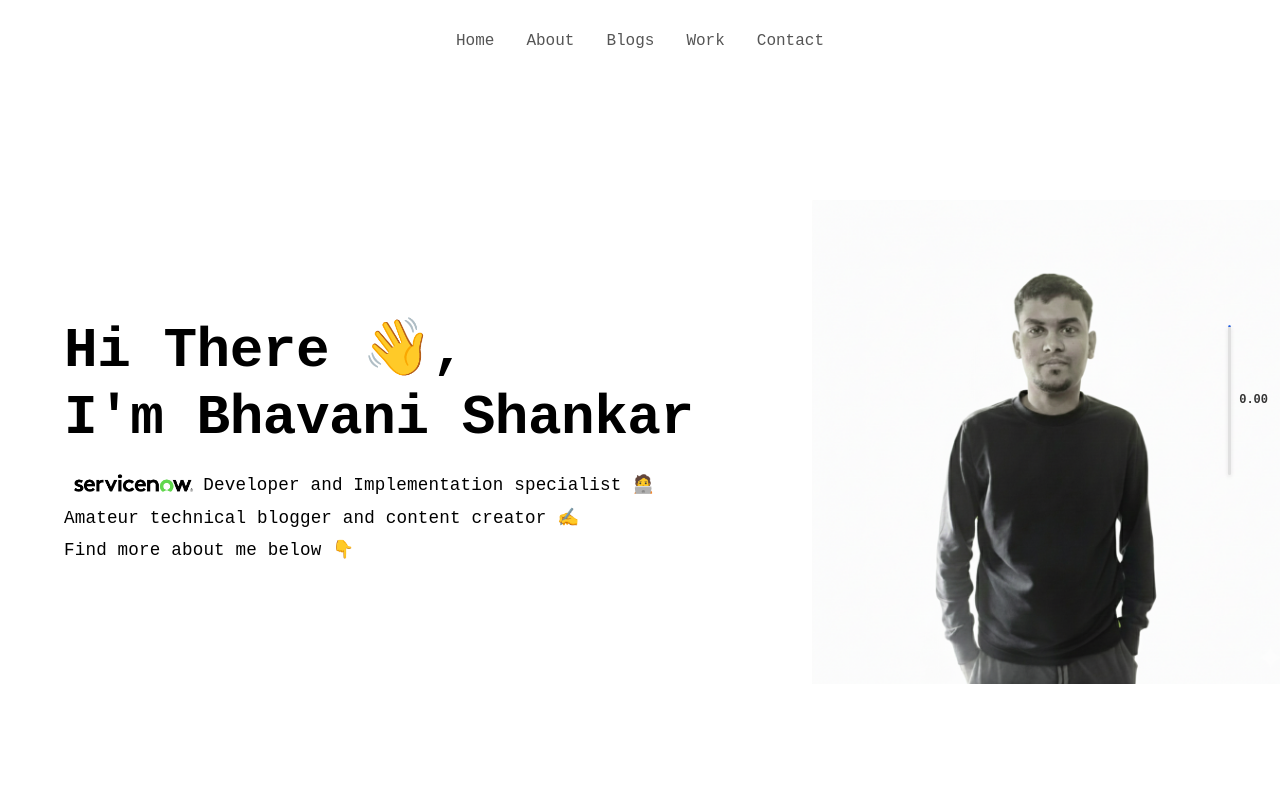
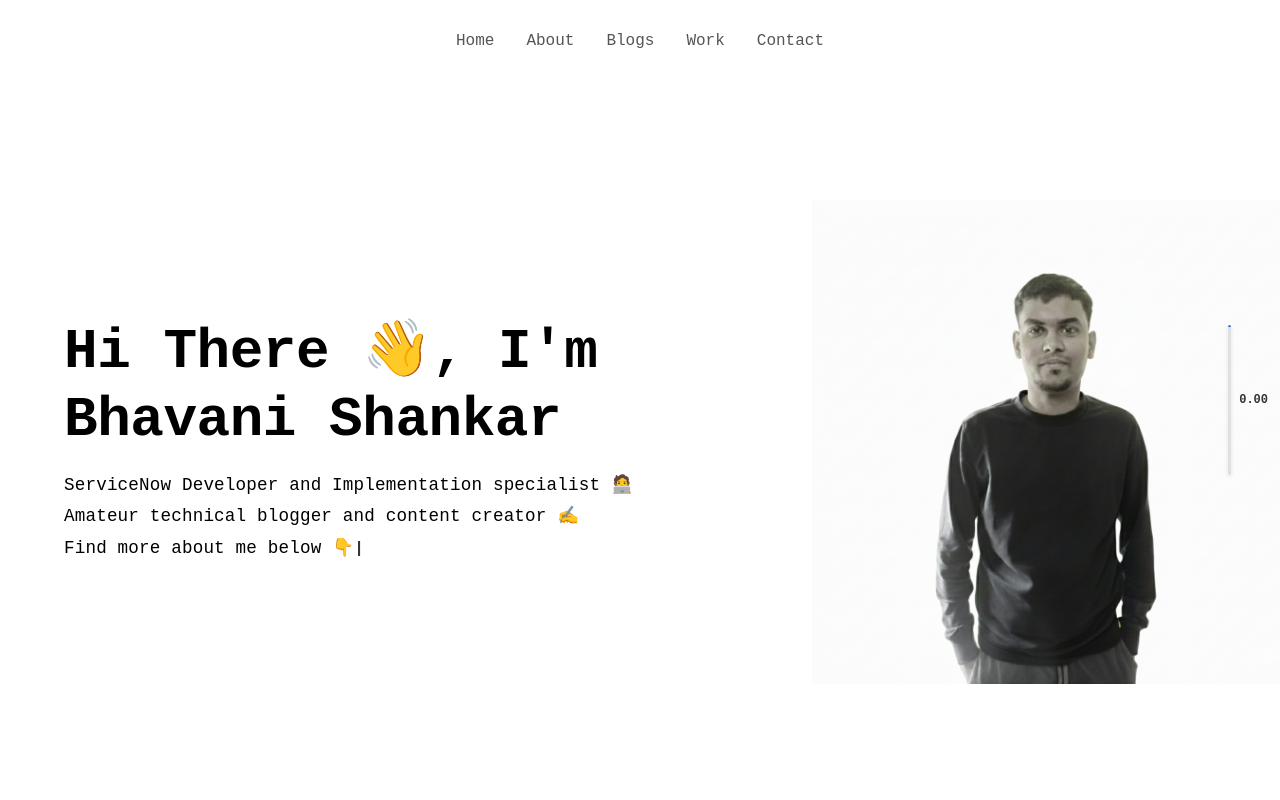
Before and after one commit to c0den0w/React-Finally, a React (Vite) app in the folder React/: page / in a window 1280 px wide. Shown: the top 800 px of the page. Built offline with nearby package versions, Linux system fonts and the light colour scheme.

Commit message:
implemented the typewriter effect for hero section

```diff
--- a/React/src/Hero.css
+++ b/React/src/Hero.css
@@ -3,6 +3,22 @@
     /* min-height: 100vh; */
     display: flex;
     align-items: center;
+}
+
+/* Typewriter cursor animation */
+.typewriter-cursor {
+    animation: blink 0.7s infinite;
+    font-weight: bold;
+    color: #333;
+}
+
+@keyframes blink {
+    0%, 49% {
+        opacity: 1;
+    }
+    50%, 100% {
+        opacity: 0;
+    }
 }
 
 /* Responsive adjustments */
--- a/React/src/Hero.jsx
+++ b/React/src/Hero.jsx
@@ -1,9 +1,53 @@
 import { Container, Grid, Box, Typography } from '@mui/material';
+import { useState, useEffect } from 'react';
 import './Hero.css';
 import profileImage from './assets/Gemini_Generated_Image_n5wl6en5wl6en5wl.png';
 import snowLogo from './assets/snow-logo.avif';
 
 export default function Hero() {
+    const [displayText1, setDisplayText1] = useState('');
+    const [displayText2, setDisplayText2] = useState('');
+    const [displayText3, setDisplayText3] = useState('');
+    const [displayText4, setDisplayText4] = useState('');
+    const [currentTypingIndex, setCurrentTypingIndex] = useState(0);
+
+    const texts = [
+        { text: "Hi There 👋, I'm Bhavani Shankar", setState: setDisplayText1 },
+        { text: "ServiceNow Developer and Implementation specialist 🧑‍💻", setState: setDisplayText2 },
+        { text: "Amateur technical blogger and content creator ✍️", setState: setDisplayText3 },
+        { text: "Find more about me below 👇", setState: setDisplayText4 },
+    ];
+
+    const typingSpeed = 30; // milliseconds per character
+    const delayBetweenTexts = 200; // milliseconds between each text
+
+    useEffect(() => {
+        let currentTextIndex = 0;
+        let charIndex = 0;
+        let timeout;
+
+        const typeNextCharacter = () => {
+            if (currentTextIndex >= texts.length) return;
+
+            setCurrentTypingIndex(currentTextIndex);
+            const currentText = texts[currentTextIndex];
+            if (charIndex <= currentText.text.length) {
+                currentText.setState(currentText.text.substring(0, charIndex));
+                charIndex++;
+                timeout = setTimeout(typeNextCharacter, typingSpeed);
+            } else {
+                // Move to next text after delay
+                charIndex = 0;
+                currentTextIndex++;
+                timeout = setTimeout(typeNextCharacter, delayBetweenTexts);
+            }
+        };
+
+        typeNextCharacter();
+
+        return () => clearTimeout(timeout);
+    }, []);
+
     return (
         <Box className="hero-container">
             <Container maxWidth="lg" sx={{ height: '100%' }}>
@@ -11,18 +55,22 @@ export default function Hero() {
                     {/* Left Column - 70% */}
                     {/*Adjusted the grid item to take up 70% of the width by adding size={8.4} this will take 8.4 out of 12 columns which is 70% of the width*/}
                     <Grid item xs={12} md={8.4} lg={8.4} size={8.4} sx={{ display: 'flex', flexDirection: 'column', justifyContent: 'center' }}>
-                        <Typography variant="h2" component="h1" sx={{ fontWeight: 'bold', marginBottom: 2, fontFamily: 'monospace', fontSize: '3.5rem' }}>
-                            Hi There 👋, <br></br>
-                            I'm Bhavani Shankar
+                        <Typography variant="h2" component="h1" sx={{ fontWeight: 'bold', marginBottom: 2, fontFamily: 'monospace', fontSize: '3.5rem', minHeight: '7rem' }}>
+                            {displayText1}
+                            {currentTypingIndex === 0 && <span className="typewriter-cursor">|</span>}
                         </Typography>
                         <Typography variant="body1" sx={{ lineHeight: 1.8, fontSize: '1.1rem', fontFamily: 'monospace', display: 'flex', alignItems: 'center', gap: 0 }}>
-                            <img src={snowLogo} alt="ServiceNow Logo" style={{ height: '2.5rem', width: 'auto', marginTop: '-5px' }} /> Developer and Implementation specialist 🧑‍💻
+                            {/* <img src={snowLogo} alt="ServiceNow Logo" style={{ height: '2.5rem', width: 'auto', marginTop: '-5px' }} />  */}
+                            {displayText2}
+                            {currentTypingIndex === 1 && <span className="typewriter-cursor">|</span>}
                         </Typography>
                         <Typography variant="body1" sx={{ lineHeight: 1.8, fontSize: '1.1rem', fontFamily: 'monospace' }}>
-                            Amateur technical blogger and content creator ✍️
+                            {displayText3}
+                            {currentTypingIndex === 2 && <span className="typewriter-cursor">|</span>}
                         </Typography>
                         <Typography variant="body1" sx={{ lineHeight: 1.8, fontSize: '1.1rem', fontFamily: 'monospace' }}>
-                            Find more about me below 👇
+                            {displayText4}
+                            {currentTypingIndex === 3 && <span className="typewriter-cursor">|</span>}
                         </Typography>
                     </Grid>
                     {/* Right Column - 30% */}
```
